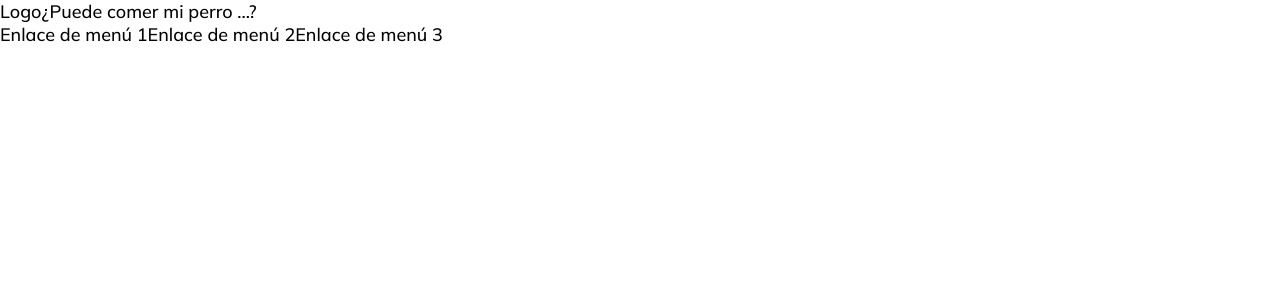
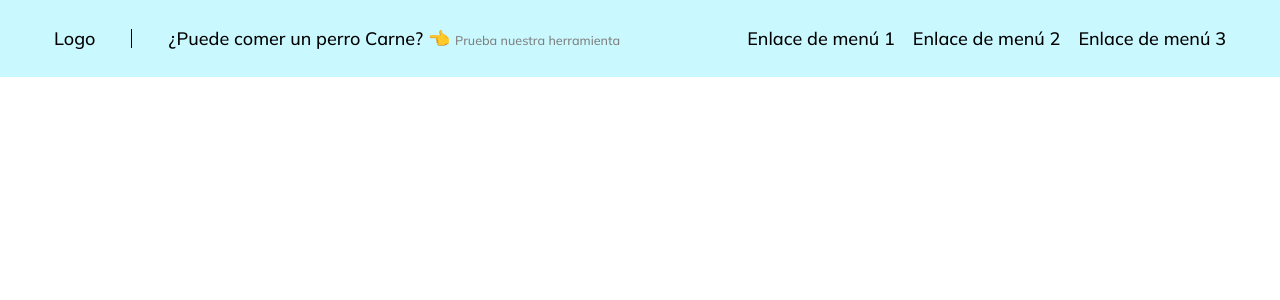
Before and after one commit to Serranosoft/buscador-alimentos-perros-web, a Next.js app: page / in a window 1280 px wide. Shown: the top 300 px of the page. Built offline with nearby package versions, Linux system fonts and the light colour scheme.

Commit message:
Feat: Diseño cabecera

```diff
--- a/components/header.js
+++ b/components/header.js
@@ -1,17 +1,40 @@
 import styles from '../styles/css/Header.module.css'
 import Link from "next/link";
+import { useEffect } from 'react';
 
 export default function Header() {
 
+    useEffect(() => {
+        action();
+    }, [])
+
+    function action() {
+        let messages = [
+            "Uvas?",
+            "Plátanos?",
+            "Papeles?",
+            "Cartón?",
+            "Manzanas?",
+            "Peras?",
+            "Carne?",
+            "Huesos de pollo?",
+            "Huevos?",
+            "Jamón serrano?"
+        ]
+
+        document.getElementById("ingredient-statement").textContent = messages[Math.floor(Math.random() * (10 - 0) + 0)];
+    }
+
     return (
-        <header className="header">
-            <div>
+        <header className={styles.header}>
+            <div className={styles.menuLogo}>
                 <span>Logo</span>
+                <div className={styles.separator}></div>
                 <Link href="/buscador-ingredientes">
-                    <a>¿Puede comer mi perro ...?</a>
+                    <a>¿Puede comer un perro <span id="ingredient-statement" className={styles.ingredientStatement}></span> 👈 <span className={styles.muted}>Prueba nuestra herramienta</span></a>
                 </Link>
             </div>
-            <div>
+            <div className={styles.menuContainer}>
                 <Link href="/enlace1"><a>Enlace de menú 1</a></Link>
                 <Link href="/enlace2"><a>Enlace de menú 2</a></Link>
                 <Link href="/enlace3"><a>Enlace de menú 3</a></Link>
--- a/pages/api/excel.js
+++ b/pages/api/excel.js
@@ -70,7 +70,7 @@ export async function fetchIngredientByName(name) {
         if (removeAccents(ingredient[1]).toLowerCase() == name) {
             result = {
                 name: ingredient[1],
-                descr: ingredient[2]
+                descr: ingredient[2] != undefined ? ingredient[2] : "Ha ocurrido un error en la descripción. Lo sentimos :("
             }
         }
     })
--- a/pages/buscador-ingredientes/[name].js
+++ b/pages/buscador-ingredientes/[name].js
@@ -2,7 +2,7 @@ import { fetchAllIngredientNames, fetchIngredientByName } from "../api/excel"
 
 export default function Ingrediente(props) {
 
-
+    console.log(props);
     return (
         <>
             <p>{props.name}</p>
@@ -28,6 +28,6 @@ export async function getStaticPaths() {
 export async function getStaticProps(context) {
     const { params } = context
     let result = await fetchIngredientByName(params.name);
-
+    console.log(result);
     return { props: result }
 }
--- a/pages/buscador-ingredientes/index.js
+++ b/pages/buscador-ingredientes/index.js
@@ -4,7 +4,7 @@ import { useState } from "react";
 import { formatToUrl, removeAccents } from "../../utils/strings";
 import { fetchExcel } from "../api/excel";
 
-export default function buscadorIngredientes({ ingredients }) {
+export default function BuscadorIngredientes({ ingredients }) {
 
     const [matches, setMatches] = useState([]);
 
--- a/styles/css/Header.module.css
+++ b/styles/css/Header.module.css
@@ -2,6 +2,36 @@
   display: -webkit-box;
   display: -ms-flexbox;
   display: flex;
-  background-color: red;
-  border: 2px solid blue;
+  -webkit-box-pack: justify;
+      -ms-flex-pack: justify;
+          justify-content: space-between;
+  background-color: #C9F9FF;
+  padding: 1.5rem 3rem;
 }
+
+.header .menuContainer {
+  display: -webkit-box;
+  display: -ms-flexbox;
+  display: flex;
+  gap: 1rem;
+}
+
+.header .separator {
+  width: 1px;
+  height: 85%;
+  margin: auto 0;
+  background-color: black;
+}
+
+.header .menuLogo {
+  display: -webkit-box;
+  display: -ms-flexbox;
+  display: flex;
+  gap: 2rem;
+}
+
+.header .muted {
+  font-size: 0.7rem;
+  color: gray;
+  border-radius: 100%;
+}
--- /dev/null
+++ b/styles/css/buttons.css
@@ -0,0 +1,4 @@
+button, .button {
+  display: block;
+  background-color: #5DFDCB;
+}
--- /dev/null
+++ b/styles/css/colors.css
@@ -0,0 +1 @@
+/* No CSS */
--- a/styles/css/common.css
+++ b/styles/css/common.css
@@ -20,5 +20,5 @@ a {
 
 button, .button {
   display: block;
-  background-color: #1983ff;
+  background-color: #5DFDCB;
 }
--- a/styles/scss/components/buttons.scss
+++ b/styles/scss/components/buttons.scss
@@ -1,3 +1,5 @@
+$button-background: #5DFDCB;
+
 button, .button {
     display: block;
     background-color: $button-background;
--- a/styles/scss/modules/Header.module.scss
+++ b/styles/scss/modules/Header.module.scss
@@ -1,5 +1,31 @@
+$header-background: #C9F9FF;
+$header-muted: gray;
 .header {
     display: flex;
-    background-color: red;
-    border: 2px solid blue;
+    justify-content: space-between;
+    background-color: $header-background;
+    padding: 1.5rem 3rem;
+
+    .menuContainer {
+        display: flex;
+        gap: 1rem;
+    }
+
+    .separator {
+        width: 1px;
+        height: 85%;
+        margin: auto 0;
+        background-color: black;
+    }
+
+    .menuLogo {
+        display: flex;
+        gap: 2rem;
+    }
+
+    .muted {
+        font-size: 0.7rem;
+        color: $header-muted;
+        border-radius: 100%;
+    }
 }
--- a/styles/scss/variables/colors.scss
+++ b/styles/scss/variables/colors.scss
@@ -1 +1,5 @@
-$button-background: #1983ff;
+$color1: #5DFDCB;
+$color2: #90D7FF;
+$color3: #C9F9FF;
+$color4: #BFD0E0;
+$color5: #B8B3BE;
```
